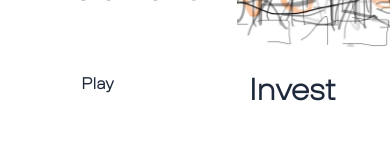
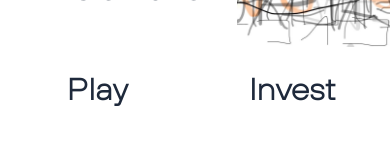
Before and after one commit to adolgid/adolgid.github.io, a React (Vite) app: page /#/ in a window 390 px wide. Shown: the part 405-558 px from the top of the page. Built offline with nearby package versions, Linux system fonts and the light colour scheme.

Commit message:
fix: font sizes

```diff
--- a/src/components/AudioPlayer/AudioPlayer.tsx
+++ b/src/components/AudioPlayer/AudioPlayer.tsx
@@ -125,7 +125,7 @@ export const AudioPlayer: React.FC<AudioPlayerProps> = ({ audioSrc, text }) => {
         className="cursor-pointer text-slate-800 hover:text-slate-500"
       >
         {text && (
-          <span className="text3xl md:text-5xl font-wrap md:text-5xl lg:text-7xl font-bold mb-4 md:mb-6 font-hoves-extended-extralight">
+          <span className="text-3xl md:text-5xl font-wrap md:text-5xl lg:text-7xl font-bold mb-4 md:mb-6 font-hoves-extended-extralight">
             {isPlayerActive && isPlaying ? "Pause" : text}
           </span>
         )}
```
